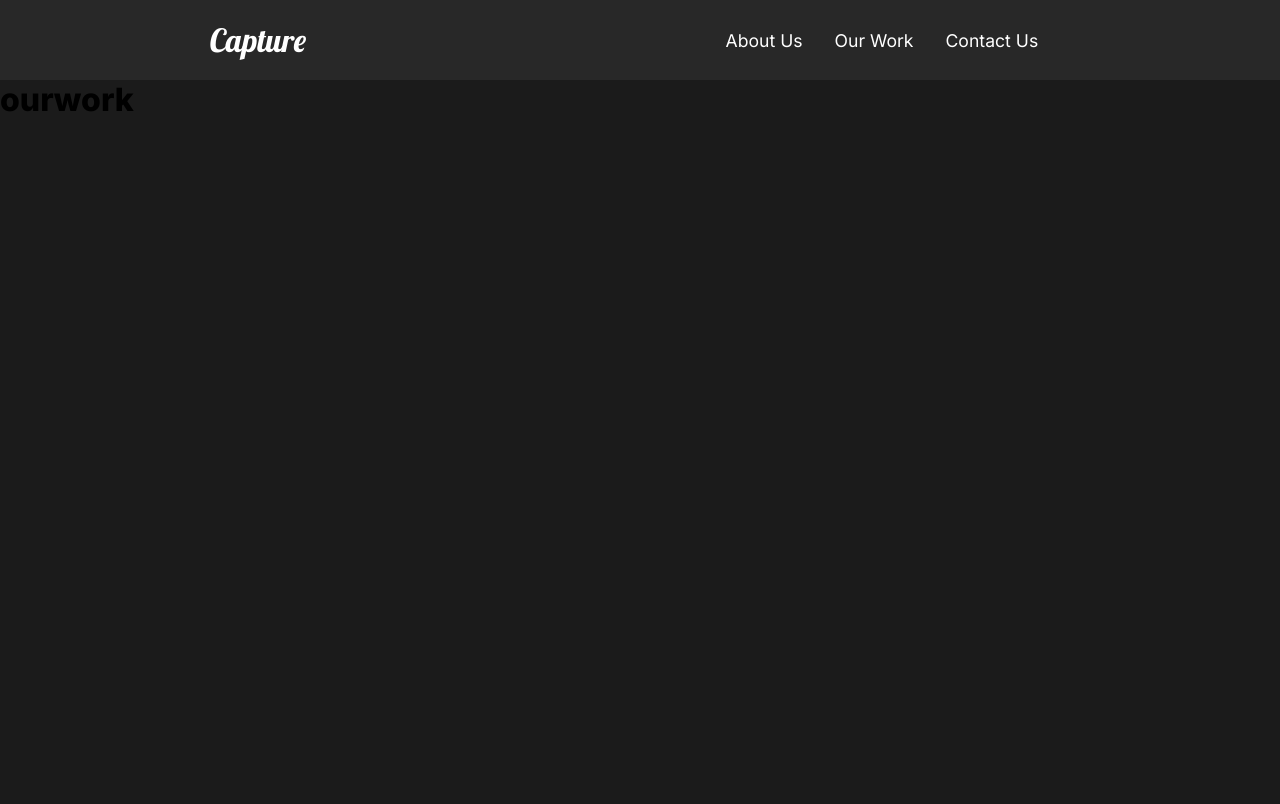
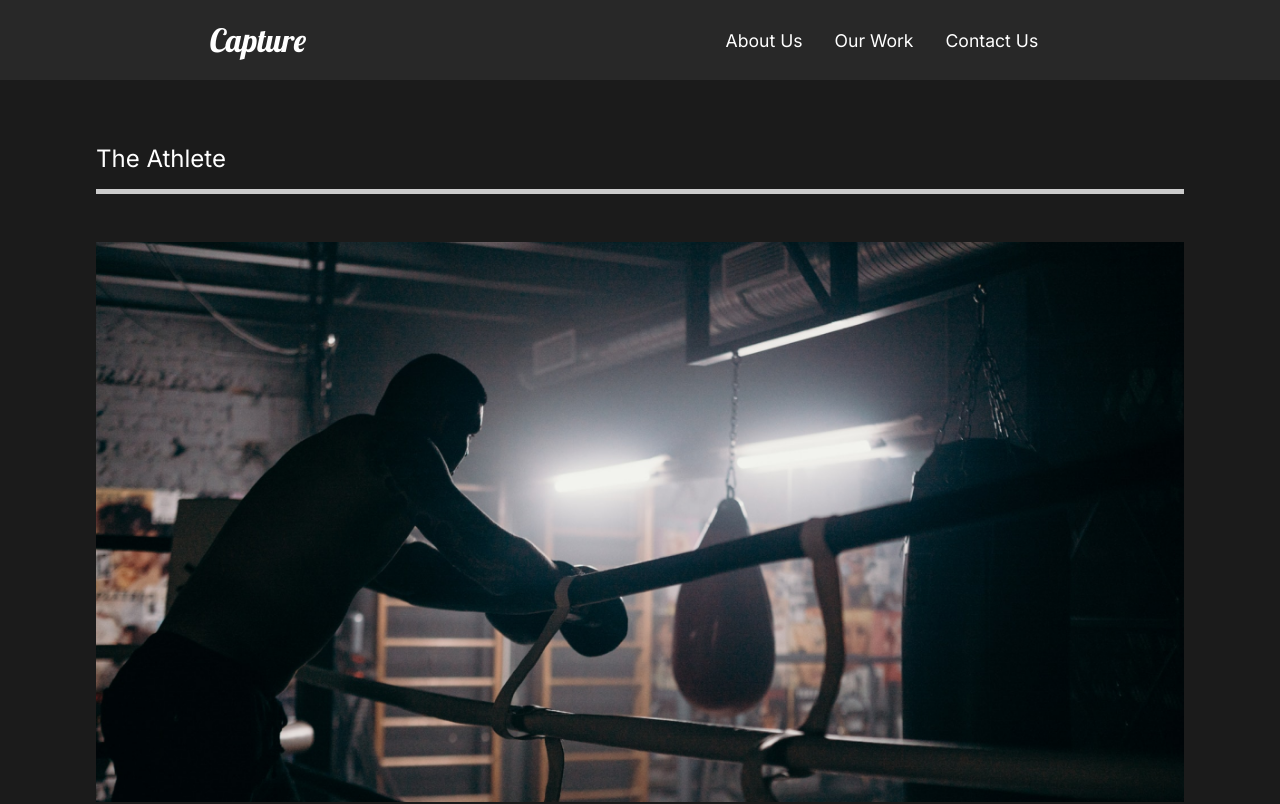
Before and after one commit to Mo2menAG/React-Capture-App, a React (Create React App) app: page /work in a window 1280 px wide. Shown: the top 804 px of the page. Built offline with nearby package versions, Linux system fonts and the light colour scheme.

Commit message:
styling ourWork page

```diff
--- a/src/App.js
+++ b/src/App.js
@@ -5,6 +5,7 @@
 import AboutUS from "./pages/AboutUS";
 import OurWork from "./pages/OurWork";
 import ContactUs from "./pages/ContactUs"
+import Nav from "./components/Nav"
 
 //GlobalStyle
 import GlobalStyle from "./components/GlobalStyle"
@@ -13,6 +14,7 @@
   return (
     <div className="App">
       <GlobalStyle />
+      <Nav />
       <Switch>
         <Route path="/" exact>
           <AboutUS />
--- a/src/pages/AboutUS.js
+++ b/src/pages/AboutUS.js
@@ -3,12 +3,10 @@
 import AboutSection from "../components/AboutSection";
 import ServicesSection from "../components/ServicesSection";
 import FaqSection from "../components/FaqSection";
-import Nav from "../components/Nav"
 
 const AboutUs = () => {
     return(
         <>
-            <Nav />
             <AboutSection />
             <ServicesSection />
             <FaqSection />
--- a/src/pages/ContactUs.js
+++ b/src/pages/ContactUs.js
@@ -1,10 +1,9 @@
 import React from "react";
-import Nav from "../components/Nav"
+
 
 const ContactUs = () => {
     return(
         <div>
-            <Nav />
             <h1>
                 contact us
             </h1>
--- a/src/pages/OurWork.js
+++ b/src/pages/OurWork.js
@@ -1,15 +1,65 @@
 import React from "react";
-import Nav from "../components/Nav"
+import styled from "styled-components";
+import { Link } from "react-router-dom";
+
+//images
+import athlete from "../img/athlete-small.png";
+import theracer from "../img/theracer-small.png";
+import goodtimes from "../img/goodtimes-small.png";
 
 const OurWork = () => {
     return(
-        <div>
-            <Nav />
-            <h1>
-                ourwork
-            </h1>
-        </div>
+        <Work>
+            <Movie>
+                <h2>The Athlete</h2>
+                <div className="line"></div>
+                <Link>
+                    <img src={athlete} alt="athlete" />
+                </Link>
+            </Movie>
+            <Movie>
+                <h2>The Racer</h2>
+                <div className="line"></div>
+                <Link>
+                    <img src={theracer} alt="theracer" />
+                </Link>
+            </Movie>
+            <Movie>
+                <h2>Good Times</h2>
+                <div className="line"></div>
+                <Link>
+                    <img src={goodtimes} alt="goodtimes" />
+                </Link>
+            </Movie>
+        </Work>
     );
 };
 
+const Work = styled.div`
+    min-height: 100vh;
+    overflow: hidden;
+    padding: 3rem 6rem;
+`;
+
+const Movie = styled.div`
+    padding-bottom: 7rem;
+    h2 {
+        padding: 1rem 0rem;
+        color: white;
+    }
+
+    img {
+        width: 100%;
+        height: 70vh;
+        object-fit: cover;
+    }
+
+    .line {
+        height: 0.3rem;
+        margin-bottom: 3rem;
+        background: #cccccc;
+    }
+`;
+
+
 export default OurWork;
```
